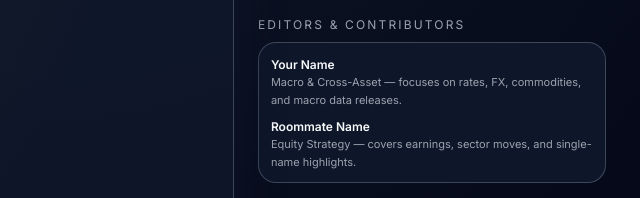
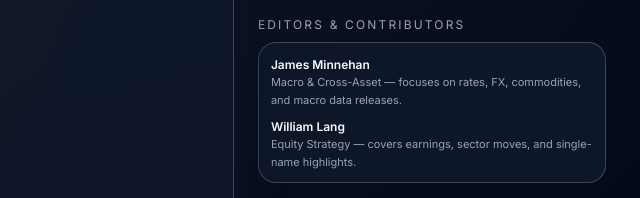
Before and after one commit to minnehanjames-hub/FinTrend_News, a plain HTML site: page index.html in a window 1280 px wide. Shown: the part 370-568 px from the top of the page, 593-1233 px from the left. Drawn offline with nearby package versions, Linux system fonts and the light colour scheme.

Commit message:
Update contributor names in index.html

```diff
--- a/index.html
+++ b/index.html
@@ -905,14 +905,14 @@
           <div class="sidebar-card">
             <ul class="byline-list">
               <li>
-                <strong>Your Name</strong>
+                <strong>James Minnehan</strong>
                 <span>
                   Macro & Cross-Asset — focuses on rates, FX, commodities, and
                   macro data releases.
                 </span>
               </li>
               <li>
-                <strong>Roommate Name</strong>
+                <strong>William Lang</strong>
                 <span>
                   Equity Strategy — covers earnings, sector moves, and single-name
                   highlights.
```
